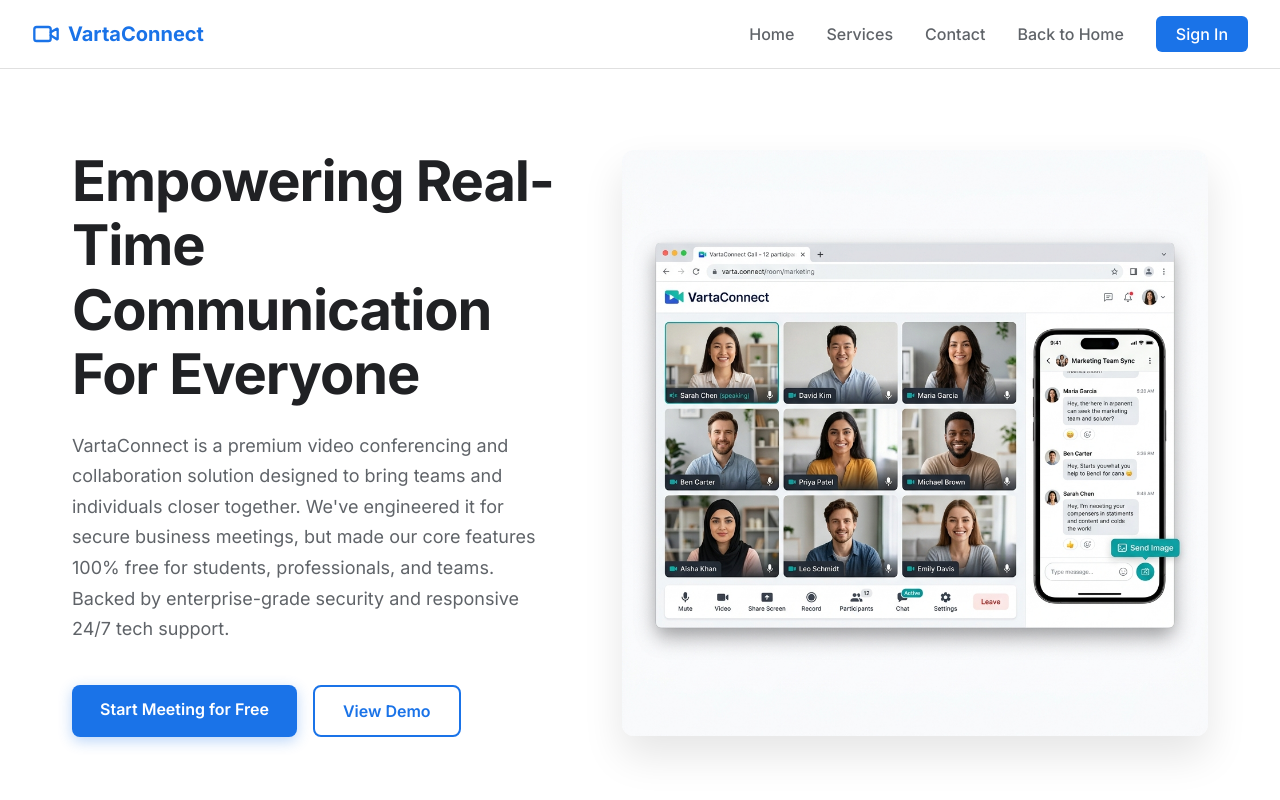
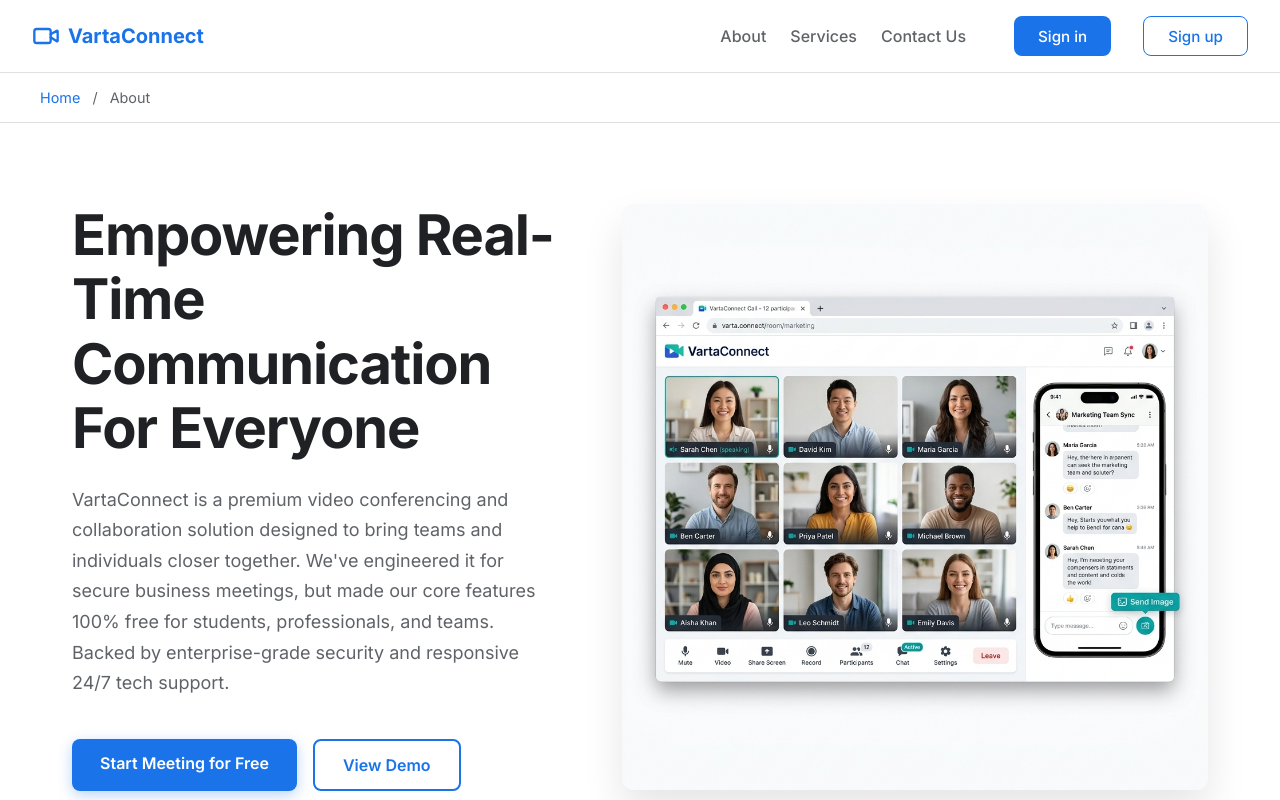
Before and after one commit to Saurabh-Singh33/CodeAlpha_Real-Time-Chat-Application, a React (Vite) app in the folder client/: page /about in a window 1280 px wide. Shown: the top 800 px of the page. Built offline with nearby package versions, Linux system fonts and the light colour scheme; no server answers.

Commit message:
Made a lot of changes

```diff
--- a/client/src/App.jsx
+++ b/client/src/App.jsx
@@ -1,5 +1,5 @@
 import React, { useContext } from 'react';
-import { BrowserRouter, Routes, Route, Navigate } from 'react-router-dom';
+import { BrowserRouter, Routes, Route, Navigate, useLocation } from 'react-router-dom';
 import { GoogleOAuthProvider } from '@react-oauth/google';
 import { AuthProvider, AuthContext } from './context/AuthContext';
 import { SocketProvider } from './context/SocketContext';
@@ -20,8 +20,9 @@ import AiChatbotPage from './pages/AiChatbotPage';
 
 function ProtectedRoute({ children }) {
   const { user, loading } = useContext(AuthContext);
+  const location = useLocation();
   if (loading) return <div style={{ display: 'flex', justifyContent: 'center', alignItems: 'center', height: '100vh', color: 'white' }}>Loading...</div>;
-  if (!user) return <Navigate to="/" />;
+  if (!user) return <Navigate to="/" state={{ from: location }} replace />;
   return children;
 }
 
--- a/client/src/index.css
+++ b/client/src/index.css
@@ -1332,3 +1332,49 @@ h1, h2, h3, h4, h5, h6 {
   border-radius: 1.5rem;
   box-shadow: 0 20px 40px rgba(0,0,0,0.1);
 }
+
+/* Modern Auth Buttons */
+.btn-modern-primary {
+  background-color: #1A73E8;
+  color: #FFFFFF !important;
+  border: none;
+  border-radius: 8px;
+  padding: 0 1.5rem;
+  font-weight: 500;
+  font-size: 0.95rem;
+  cursor: pointer;
+  text-decoration: none;
+  transition: all 0.2s ease-in-out;
+  display: inline-flex;
+  align-items: center;
+  justify-content: center;
+  height: 40px;
+  box-sizing: border-box;
+}
+.btn-modern-primary:hover {
+  background-color: #1d4ed8;
+  box-shadow: 0 4px 14px rgba(26, 115, 232, 0.4);
+  transform: translateY(-1px);
+}
+.btn-modern-secondary {
+  background-color: #FFFFFF;
+  color: #1A73E8 !important;
+  border: 1.5px solid #1A73E8;
+  border-radius: 8px;
+  padding: 0 1.5rem;
+  font-weight: 500;
+  font-size: 0.95rem;
+  cursor: pointer;
+  text-decoration: none;
+  transition: all 0.2s ease-in-out;
+  display: inline-flex;
+  align-items: center;
+  justify-content: center;
+  height: 40px;
+  box-sizing: border-box;
+}
+.btn-modern-secondary:hover {
+  background-color: #eff6ff;
+  border-color: #1d4ed8;
+  color: #1d4ed8 !important;
+}
--- a/client/src/pages/About.jsx
+++ b/client/src/pages/About.jsx
@@ -12,27 +12,33 @@ export default function About() {
         padding: '1rem 2rem', backgroundColor: '#ffffff', borderBottom: '1px solid #e0e0e0',
         position: 'sticky', top: 0, zIndex: 10
       }}>
-        <div style={{ display: 'flex', alignItems: 'center', gap: '0.5rem', color: '#1A73E8', fontWeight: '700', fontSize: '1.25rem' }}>
+        <Link to="/" style={{ textDecoration: 'none', display: 'flex', alignItems: 'center', gap: '0.5rem', color: '#1A73E8', fontWeight: '700', fontSize: '1.25rem', cursor: 'pointer' }}>
           <Video size={28} />
           <span>VartaConnect</span>
-        </div>
+        </Link>
 
         <nav style={{ display: 'flex', gap: '2rem', alignItems: 'center' }}>
-          <Link to="/" style={{ textDecoration: 'none', color: '#5f6368', fontWeight: '500', transition: 'color 0.2s' }}>Home</Link>
-          <Link to="/services" style={{ textDecoration: 'none', color: '#5f6368', fontWeight: '500', transition: 'color 0.2s' }}>Services</Link>
-          <Link to="/contact" style={{ textDecoration: 'none', color: '#5f6368', fontWeight: '500', transition: 'color 0.2s' }}>Contact</Link>
-          <Link to="/" style={{ textDecoration: 'none', color: '#5f6368', fontWeight: '500', transition: 'color 0.2s' }}>Back to Home</Link>
-          <Link to="/login" style={{
-            textDecoration: 'none', backgroundColor: '#1A73E8', color: '#ffffff',
-            padding: '0.5rem 1.25rem', borderRadius: '6px', fontWeight: '500', transition: 'background-color 0.2s'
-          }}>
-            Sign In
+          <div style={{ display: 'flex', gap: '1.5rem', marginRight: '1rem' }}>
+            <Link to="/about" style={{ textDecoration: 'none', color: '#5f6368', fontWeight: '500', transition: 'color 0.2s' }}>About</Link>
+            <Link to="/services" style={{ textDecoration: 'none', color: '#5f6368', fontWeight: '500', transition: 'color 0.2s' }}>Services</Link>
+            <Link to="/contact" style={{ textDecoration: 'none', color: '#5f6368', fontWeight: '500', transition: 'color 0.2s' }}>Contact Us</Link>
+          </div>
+          <Link to="/login" className="btn-modern-primary">
+            Sign in
+          </Link>
+          <Link to="/signup" className="btn-modern-secondary">
+            Sign up
           </Link>
         </nav>
       </header>
 
       {/* 2. Hero Section */}
       <main style={{ flex: 1 }}>
+        <div style={{ padding: '1rem 2rem', backgroundColor: '#ffffff', borderBottom: '1px solid #e0e0e0', color: '#5f6368', fontSize: '0.9rem' }}>
+          <div style={{ maxWidth: '1200px', margin: '0 auto' }}>
+            <Link to="/" style={{ textDecoration: 'none', color: '#1A73E8', cursor: 'pointer' }}>Home</Link> <span style={{ margin: '0 0.5rem' }}>/</span> About
+          </div>
+        </div>
         <section style={{
           display: 'flex', flexDirection: 'row', alignItems: 'center',
           maxWidth: '1200px', margin: '0 auto', padding: '5rem 2rem', gap: '4rem',
--- a/client/src/pages/Contact.jsx
+++ b/client/src/pages/Contact.jsx
@@ -75,29 +75,35 @@ export default function Contact() {
         padding: '1rem 2rem', backgroundColor: '#ffffff', borderBottom: '1px solid #e0e0e0',
         position: 'sticky', top: 0, zIndex: 10
       }}>
-        <div style={{ display: 'flex', alignItems: 'center', gap: '0.5rem', color: '#1A73E8', fontWeight: '700', fontSize: '1.25rem' }}>
+        <Link to="/" style={{ textDecoration: 'none', display: 'flex', alignItems: 'center', gap: '0.5rem', color: '#1A73E8', fontWeight: '700', fontSize: '1.25rem', cursor: 'pointer' }}>
           <Video size={28} />
           <span>VartaConnect</span>
-        </div>
+        </Link>
 
         <nav style={{ display: 'flex', gap: '2rem', alignItems: 'center' }}>
-          <Link to="/" style={{ textDecoration: 'none', color: '#5f6368', fontWeight: '500', transition: 'color 0.2s', display: 'flex', alignItems: 'center', gap: '0.25rem' }}>
-            Home <ChevronRight size={16} /> Contact
+          <div style={{ display: 'flex', gap: '1.5rem', marginRight: '1rem' }}>
+            <Link to="/about" style={{ textDecoration: 'none', color: '#5f6368', fontWeight: '500', transition: 'color 0.2s' }}>About</Link>
+            <Link to="/services" style={{ textDecoration: 'none', color: '#5f6368', fontWeight: '500', transition: 'color 0.2s' }}>Services</Link>
+            <Link to="/contact" style={{ textDecoration: 'none', color: '#5f6368', fontWeight: '500', transition: 'color 0.2s' }}>Contact Us</Link>
+          </div>
+          <Link to="/login" className="btn-modern-primary">
+            Sign in
           </Link>
-          <Link to="/services" style={{ textDecoration: 'none', color: '#5f6368', fontWeight: '500', transition: 'color 0.2s' }}>Services</Link>
-          <Link to="/about" style={{ textDecoration: 'none', color: '#5f6368', fontWeight: '500', transition: 'color 0.2s' }}>About</Link>
-          <Link to="/login" style={{
-            textDecoration: 'none', backgroundColor: '#1A73E8', color: '#ffffff',
-            padding: '0.5rem 1.25rem', borderRadius: '6px', fontWeight: '500', transition: 'background-color 0.2s'
-          }}>
-            Sign In
+          <Link to="/signup" className="btn-modern-secondary">
+            Sign up
           </Link>
         </nav>
       </header>
 
       {/* Main Content */}
-      <main style={{ flex: 1, backgroundColor: '#F8FAFC', padding: '4rem 2rem' }}>
-        <div style={{ maxWidth: '1200px', margin: '0 auto' }}>
+      <main style={{ flex: 1, backgroundColor: '#F8FAFC' }}>
+        <div style={{ padding: '1rem 2rem', backgroundColor: '#ffffff', borderBottom: '1px solid #e0e0e0', color: '#5f6368', fontSize: '0.9rem' }}>
+          <div style={{ maxWidth: '1200px', margin: '0 auto' }}>
+            <Link to="/" style={{ textDecoration: 'none', color: '#1A73E8', cursor: 'pointer' }}>Home</Link> <span style={{ margin: '0 0.5rem' }}>/</span> Contact Us
+          </div>
+        </div>
+        <div style={{ padding: '4rem 2rem' }}>
+          <div style={{ maxWidth: '1200px', margin: '0 auto' }}>
 
           <div style={{ textAlign: 'center', marginBottom: '4rem' }}>
             <h1 style={{ fontSize: '3rem', fontWeight: '800', color: '#1A73E8', marginBottom: '1rem', letterSpacing: '-0.02em', fontFamily: '"Inter", "Roboto", sans-serif' }}>
@@ -192,7 +198,7 @@ export default function Contact() {
                     value={formData.name}
                     onChange={handleChange}
                     required
-                    placeholder="John Doe"
+                    placeholder="Kailash kumawat"
                     style={{ width: '100%', padding: '0.875rem', borderRadius: '8px', border: '1px solid #d2d6dc', fontSize: '1rem', outline: 'none' }}
                   />
                 </div>
@@ -205,7 +211,7 @@ export default function Contact() {
                     value={formData.email}
                     onChange={handleChange}
                     required
-                    placeholder="john@example.com"
+                    placeholder="kailash@example.com"
                     style={{ width: '100%', padding: '0.875rem', borderRadius: '8px', border: '1px solid #d2d6dc', fontSize: '1rem', outline: 'none' }}
                   />
                 </div>
@@ -281,6 +287,7 @@ export default function Contact() {
             </div>
           </div>
 
+          </div>
         </div>
       </main>
 
--- a/client/src/pages/ServicesPage.jsx
+++ b/client/src/pages/ServicesPage.jsx
@@ -26,28 +26,33 @@ export default function ServicesPage() {
         padding: '1rem 2rem', backgroundColor: '#ffffff', borderBottom: '1px solid #e0e0e0',
         position: 'sticky', top: 0, zIndex: 10
       }}>
-        <div style={{ display: 'flex', alignItems: 'center', gap: '0.5rem', color: '#1A73E8', fontWeight: '700', fontSize: '1.25rem' }}>
+        <Link to="/" style={{ textDecoration: 'none', display: 'flex', alignItems: 'center', gap: '0.5rem', color: '#1A73E8', fontWeight: '700', fontSize: '1.25rem', cursor: 'pointer' }}>
           <Video size={28} />
           <span>VartaConnect</span>
-        </div>
+        </Link>
 
         <nav style={{ display: 'flex', gap: '2rem', alignItems: 'center' }}>
-          <Link to="/" style={{ textDecoration: 'none', color: '#5f6368', fontWeight: '500', transition: 'color 0.2s', display: 'flex', alignItems: 'center', gap: '0.25rem' }}>
-            Home <ChevronRight size={16} /> Services
+          <div style={{ display: 'flex', gap: '1.5rem', marginRight: '1rem' }}>
+            <Link to="/about" style={{ textDecoration: 'none', color: '#5f6368', fontWeight: '500', transition: 'color 0.2s' }}>About</Link>
+            <Link to="/services" style={{ textDecoration: 'none', color: '#5f6368', fontWeight: '500', transition: 'color 0.2s' }}>Services</Link>
+            <Link to="/contact" style={{ textDecoration: 'none', color: '#5f6368', fontWeight: '500', transition: 'color 0.2s' }}>Contact Us</Link>
+          </div>
+          <Link to="/login" className="btn-modern-primary">
+            Sign in
           </Link>
-          <Link to="/about" style={{ textDecoration: 'none', color: '#5f6368', fontWeight: '500', transition: 'color 0.2s' }}>About</Link>
-          <Link to="/contact" style={{ textDecoration: 'none', color: '#5f6368', fontWeight: '500', transition: 'color 0.2s' }}>Contact</Link>
-          <Link to="/login" style={{
-            textDecoration: 'none', backgroundColor: '#1A73E8', color: '#ffffff',
-            padding: '0.5rem 1.25rem', borderRadius: '6px', fontWeight: '500', transition: 'background-color 0.2s'
-          }}>
-            Sign In
+          <Link to="/signup" className="btn-modern-secondary">
+            Sign up
           </Link>
         </nav>
       </header>
 
       {/* 2. Main Content (Pastel Blue Background) */}
       <main style={{ flex: 1, backgroundColor: '#F8FAFC' }}>
+        <div style={{ padding: '1rem 2rem', backgroundColor: '#ffffff', borderBottom: '1px solid #e0e0e0', color: '#5f6368', fontSize: '0.9rem' }}>
+          <div style={{ maxWidth: '1400px', margin: '0 auto' }}>
+            <Link to="/" style={{ textDecoration: 'none', color: '#1A73E8', cursor: 'pointer' }}>Home</Link> <span style={{ margin: '0 0.5rem' }}>/</span> Services
+          </div>
+        </div>
         <div style={{ padding: '5rem 2rem' }}>
           <div style={{ maxWidth: '1400px', margin: '0 auto' }}>
 
```
Also changed, not shown: client/src/pages/Landing.jsx (+38 -11 lines).
